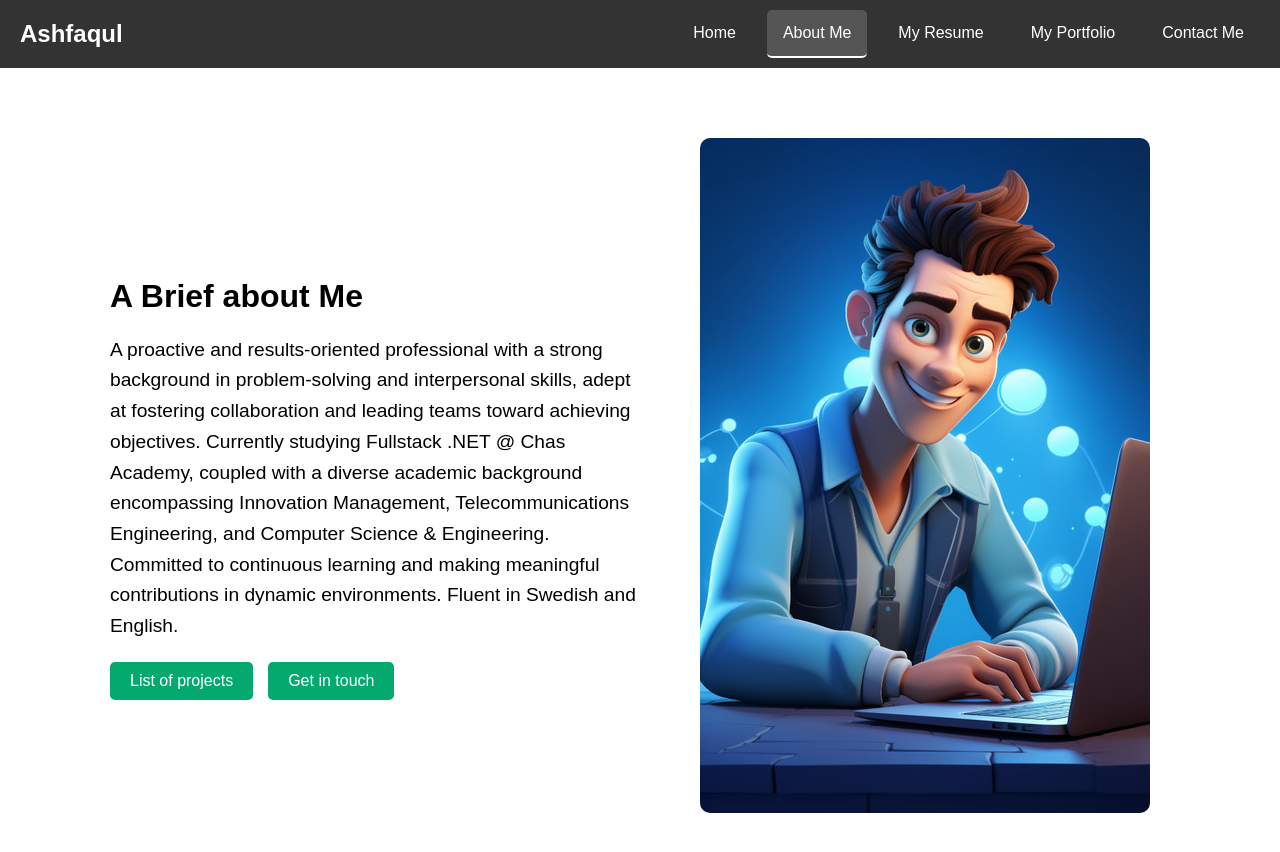
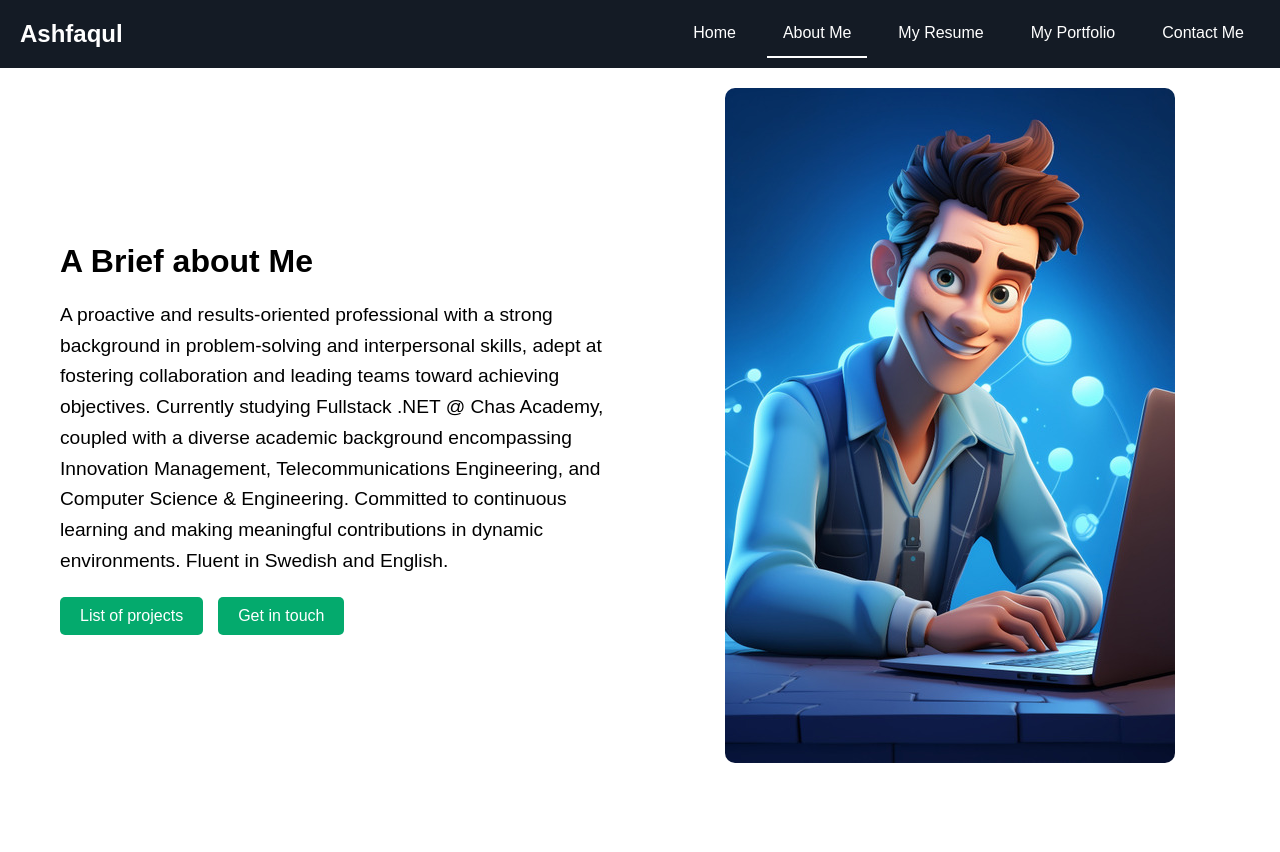
Before and after one commit to awalashfaqul/portfolio-with-react, a React (Create React App) app: page /about in a window 1280 px wide. Shown: the top 852 px of the page. After the commit the page ends 800 px from the top, so only its background shows below. Built offline with nearby package versions, Linux system fonts and the light colour scheme.

Commit message:
adjustments in styling for responsive menu for smaller screens

```diff
--- a/src/components/Header.css
+++ b/src/components/Header.css
@@ -1,6 +1,6 @@
 /* Base styles for header */
 .header {
-  background-color: #333;
+  background-color: #141b25;
   color: white;
   padding: 10px 20px;
   position: relative;
@@ -35,9 +35,9 @@
 
 .navlinks a:hover,
 .navlinks .active-link {
-  background: #555;
+  /* background: #555; */
   border-bottom: 2px solid white;
-  border-radius: 5px;
+  /* border-radius: 5px; */
 }
 
 .icon {
@@ -47,11 +47,14 @@
 /* Responsive styles */
 @media screen and (max-width: 768px) {
   .navlinks {
-    display: none;
+    display:none;
     flex-direction: column;
-    background: #333;
+    background: #141b25ee;
     width: 100%;
-    text-align: center;
+    height: 100vh;
+    text-align:center;
+
+
   }
 
   .navlinks.responsive {
@@ -59,6 +62,9 @@
     position: absolute;
     top: 60px;
     left: 0;
+    float:right;
+    margin: 0;
+    padding: 0;
   }
 
   .navlinks a {
--- a/src/pages/Home.css
+++ b/src/pages/Home.css
@@ -9,7 +9,7 @@
 .main__container {
   flex: 60%;
   flex-direction: column;
-  padding: 50px;
+  /* padding: 50px; */
   box-sizing: border-box;
 }
 
```
